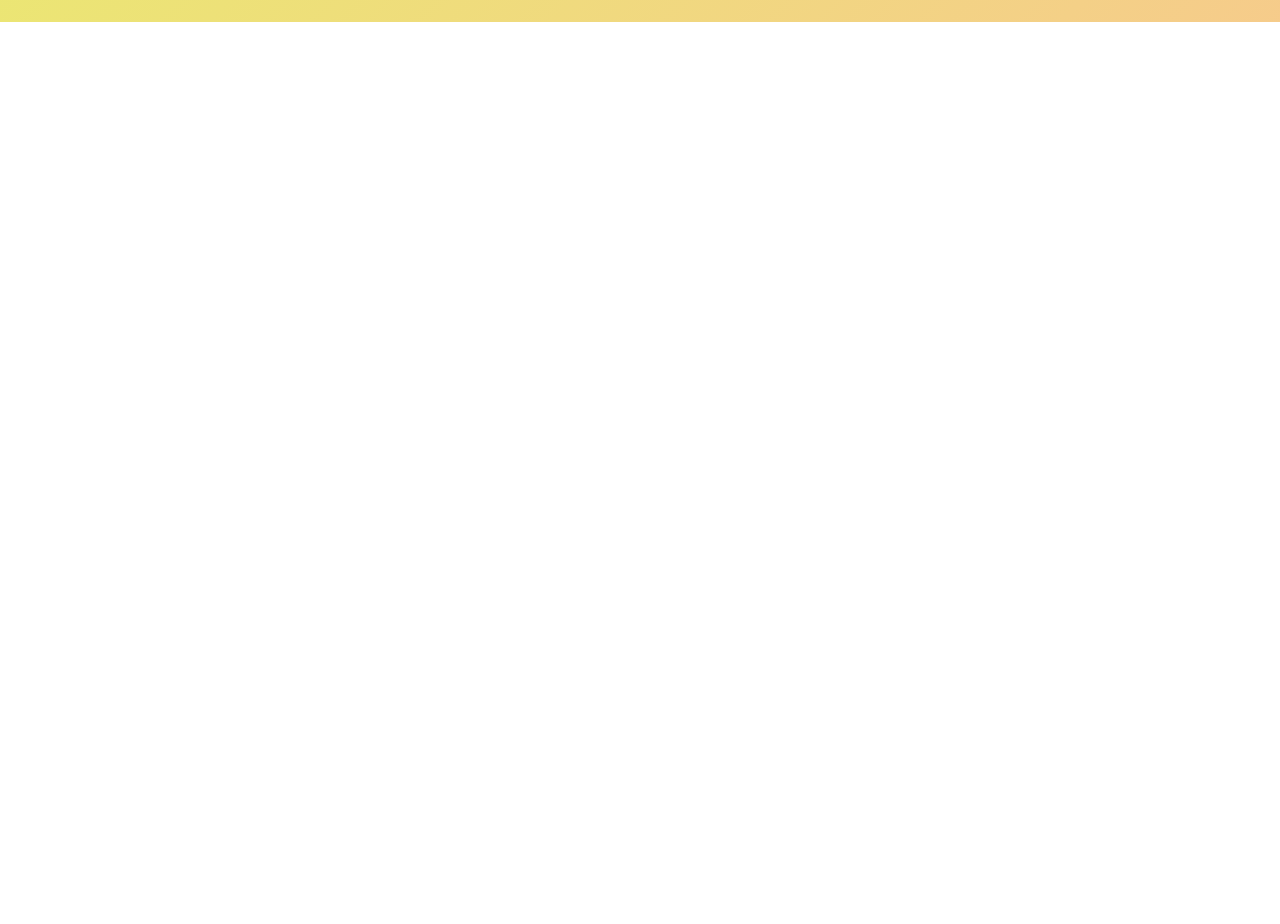
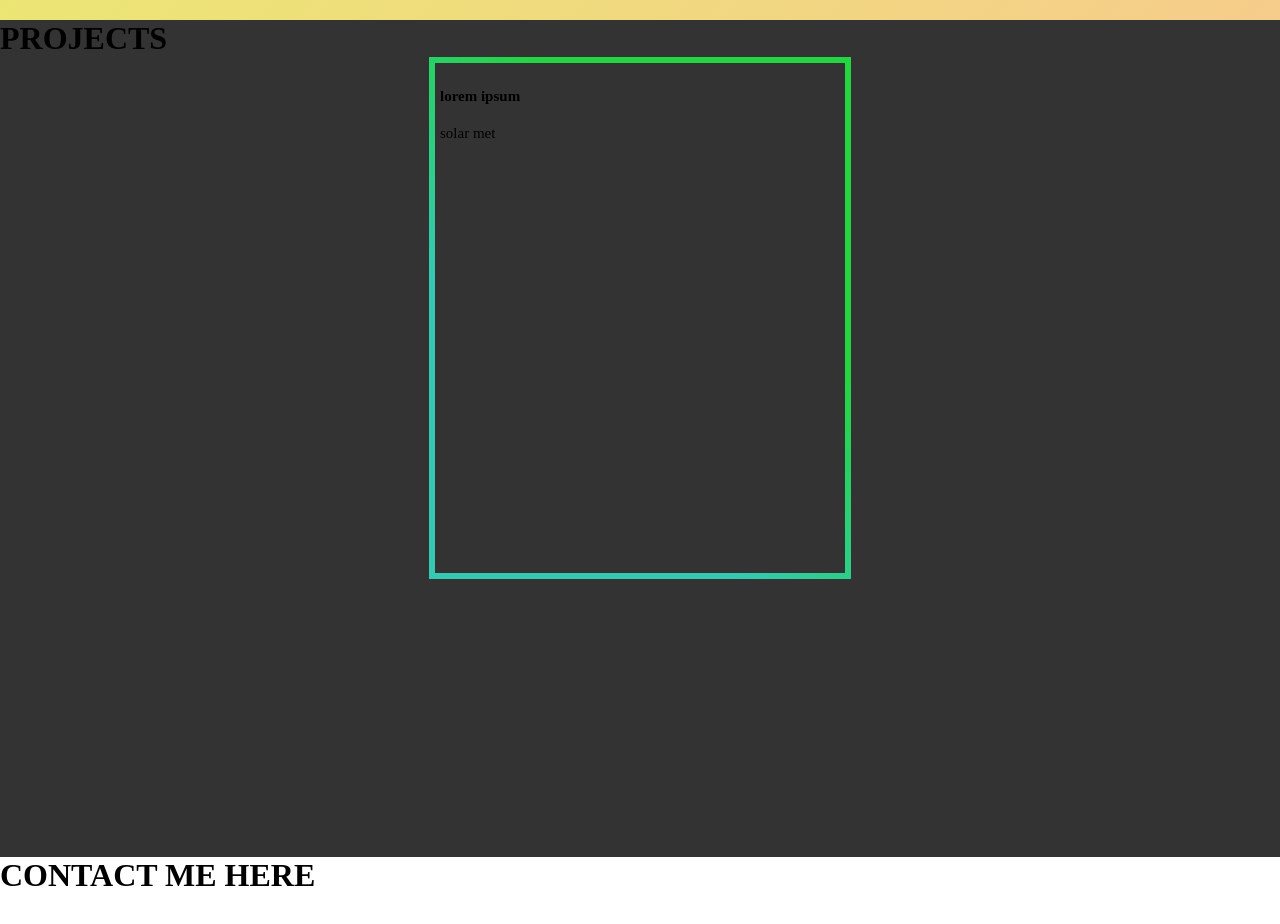
Before and after one commit to LukeOlsen/Portfolio, a React (Create React App) app: page / in a window 1280 px wide. Shown: the part 780-1704 px from the top of the page. Before the commit the page ends 802 px from the top, so only its background shows below. Built offline with nearby package versions, Linux system fonts and the light colour scheme.

Commit message:
Added sizing to all containers and gradient border color to project div.

```diff
--- a/src/App.css
+++ b/src/App.css
@@ -6,7 +6,7 @@ html, body {
 .HeaderArea {
   padding-top: 0;
   margin-top: 0;
-  height: 95vh;
+  height: 100vh;
   width:100vw;
   color: white;
   display: flex;
@@ -23,10 +23,15 @@ html, body {
 .navArea {
   height: 5vh;
   border-bottom: 2px solid black;
+  background-color: #fff;
   display: flex;
   flex-direction: row;
   justify-content: flex-end;
   align-items: center;
+  z-index: 10;
+  position: fixed;
+  top: 0;
+  width: 100%;
 }
 
 .navLink {
@@ -37,6 +42,38 @@ html, body {
 .WelcomeText {
   font-size: 7em;
   letter-spacing: 0.1em;
+}
+
+.ProjectContainer {
+  background-color: rgb(51, 51, 51);
+}
+
+.ProjectDisplay {
+  display: flex;
+  justify-content: center;
+  align-content: center;
+  height: 100vh;
+  width: 100vw;
+}
+
+.ProjectCard {
+  height: 500px;
+  width: 400px;
+  border: 6px solid #999999;
+  padding: 5px 5px;
+  font-size: 15px;
+  border-radius: 25px;
+  outline: none;
+  border-image: linear-gradient(45deg, rgb(52, 201, 176) 0%, rgb(52, 201, 176) 33%, rgb(35, 213, 65) 66%, rgb(35, 213, 65) 100%);
+  border-image-slice: 1;
+  -webkit-animation: Gradient 10s ease infinite;
+	-moz-animation: Gradient 10s ease infinite;
+  animation: Gradient 10s ease infinite;
+}
+
+.ContactDisplay {
+  width: 100vw;
+  height: 100vh;
 }
 
 h1 {
--- a/src/App.js
+++ b/src/App.js
@@ -49,7 +49,9 @@ class App extends Component {
           activeProjects={this.activeProjects}
           activeContact={this.activeContact}
         />
-        {this.whatIsActive()}
+        <Header />
+        <Projects />
+        <Contact />
       </div>
     );
   }
--- a/src/Contact.js
+++ b/src/Contact.js
@@ -5,7 +5,7 @@ import { faTwitter } from '@fortawesome/free-solid-svg-icons'
 const Contact = () => {
 
     return (
-        <div>
+        <div className="ContactDisplay">
             <h1><FontAwesomeIcon icon="faTwitter" />CONTACT ME HERE</h1>
         </div>
     )
--- a/src/Projects.js
+++ b/src/Projects.js
@@ -4,8 +4,17 @@ const Projects = () => {
 
 
     return (
-        <div>
+        <div className="ProjectContainer">
             <h1>PROJECTS</h1>
+            <div className="ProjectDisplay">
+                <div className="ProjectCard">
+                    <div className="PictureCard"></div>
+                    <div class="InfoCard">
+                        <h4>lorem ipsum</h4>
+                        <p>solar met</p>
+                    </div>
+                </div>
+            </div>
         </div>
     )
 }
```
Also changed, not shown: 1 other file (tests, documents, lock files or other folders).
